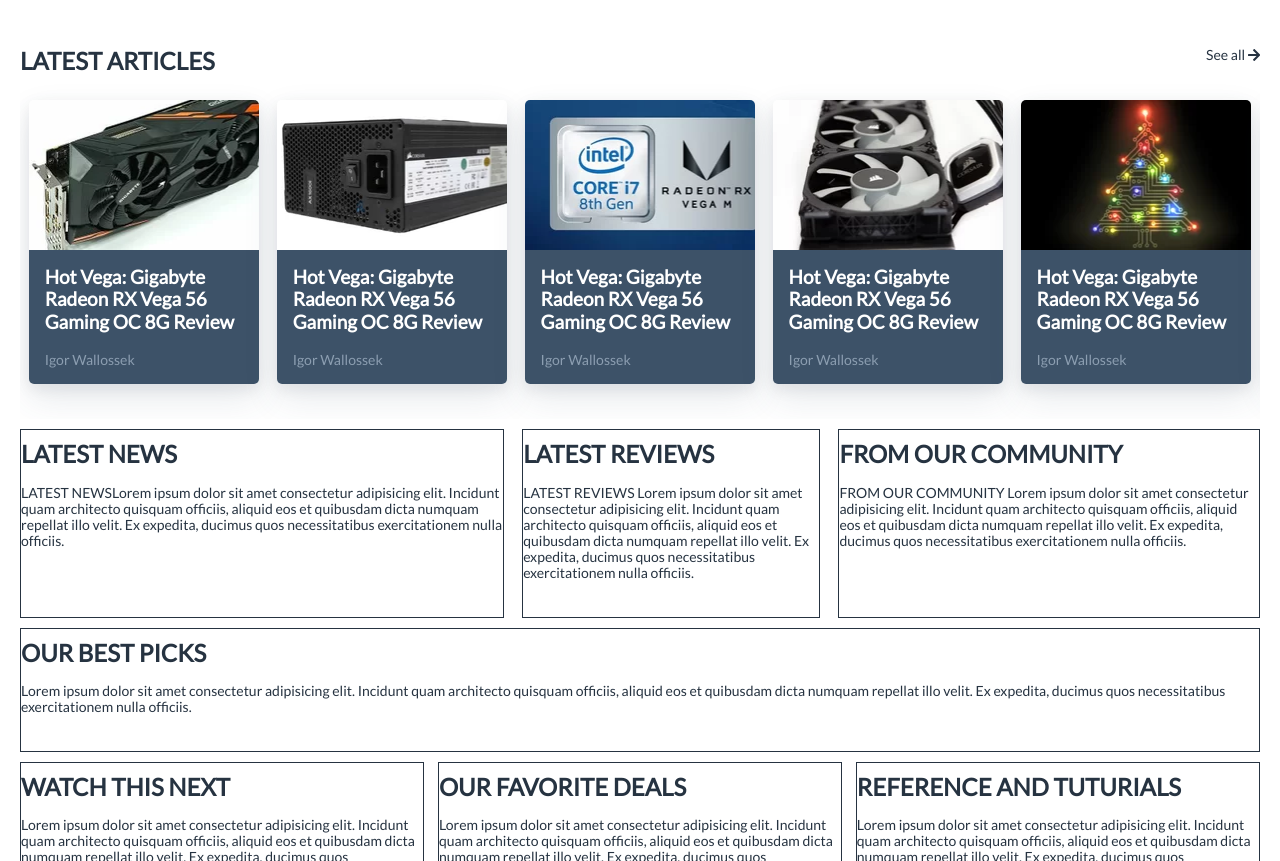
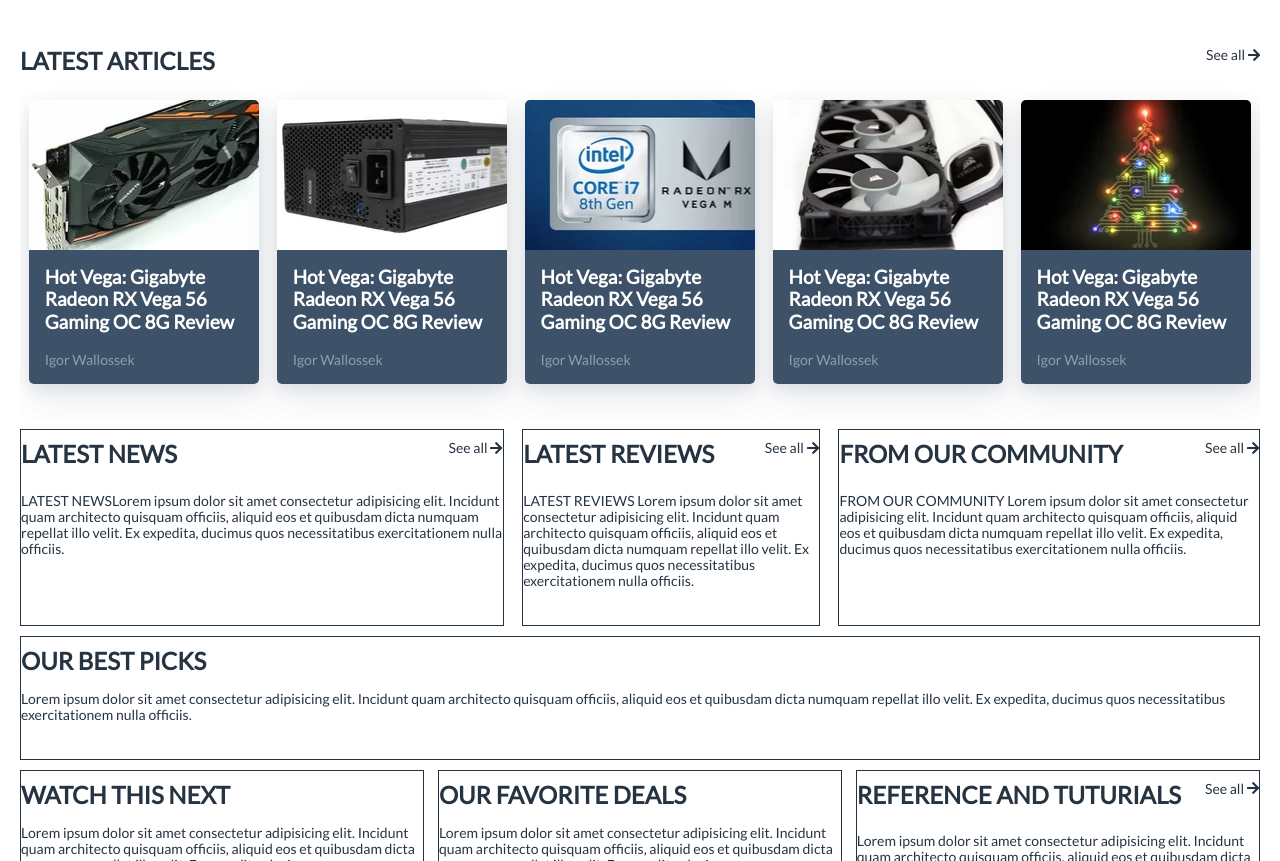
Before and after one commit to muraha/tom-s-hardware-mockup-, a website: page app/index.html in a window 1280 px wide. Shown: the part 91-952 px from the top of the page. Drawn offline with Linux system fonts and the light colour scheme.

Commit message:
see all arrow

```diff
--- a/app/index.html
+++ b/app/index.html
@@ -128,15 +128,27 @@
 				</div>
 			</section>
 			<section class="page-block news">
-				<h1 class="h1 margin-b-16 text-uppercase">Latest news</h1>
+				<div class="section-header margin-b-16">
+					<h1 class="h1 text-uppercase">Latest news</h1>
+					<a class="see-all" href="/articles/">See all <i class="fa fa-arrow-right" aria-hidden="true"></i>
+            </a>
+				</div>
 				LATEST NEWSLorem ipsum dolor sit amet consectetur adipisicing elit. Incidunt quam architecto quisquam officiis, aliquid eos et quibusdam dicta numquam repellat illo velit. Ex expedita, ducimus quos necessitatibus exercitationem nulla officiis.
 			</section>
 			<section class="page-block reviews">
-				<h1 class="h1 margin-b-16 text-uppercase">Latest reviews</h1>
+				<div class="section-header margin-b-16">
+					<h1 class="h1 text-uppercase">Latest reviews</h1>
+					<a class="see-all" href="/articles/">See all <i class="fa fa-arrow-right" aria-hidden="true"></i>
+                </a>
+				</div>
 				LATEST REVIEWS Lorem ipsum dolor sit amet consectetur adipisicing elit. Incidunt quam architecto quisquam officiis, aliquid eos et quibusdam dicta numquam repellat illo velit. Ex expedita, ducimus quos necessitatibus exercitationem nulla officiis.
 			</section>
 			<section class="page-block community">
-				<h1 class="h1 margin-b-16 text-uppercase">From our community</h1>
+				<div class="section-header margin-b-16">
+					<h1 class="h1 text-uppercase">From our community</h1>
+					<a class="see-all" href="/articles/">See all <i class="fa fa-arrow-right" aria-hidden="true"></i>
+              </a>
+				</div>
 				FROM OUR COMMUNITY Lorem ipsum dolor sit amet consectetur adipisicing elit. Incidunt quam architecto quisquam officiis, aliquid eos et quibusdam dicta numquam repellat illo velit. Ex expedita, ducimus quos necessitatibus exercitationem nulla officiis.
 			</section>
 			<section class="page-block best-picks">
@@ -152,7 +164,11 @@
 				Lorem ipsum dolor sit amet consectetur adipisicing elit. Incidunt quam architecto quisquam officiis, aliquid eos et quibusdam dicta numquam repellat illo velit. Ex expedita, ducimus quos necessitatibus exercitationem nulla officiis.
 			</section>
 			<section class="page-block ref-n-tut">
-				<h1 class="h1 margin-b-16 text-uppercase">Reference and tuturials</h1>
+				<div class="section-header margin-b-16">
+					<h1 class="h1 text-uppercase">Reference and tuturials</h1>
+					<a class="see-all" href="/articles/">See all <i class="fa fa-arrow-right" aria-hidden="true"></i>
+              </a>
+				</div>
 				Lorem ipsum dolor sit amet consectetur adipisicing elit. Incidunt quam architecto quisquam officiis, aliquid eos et quibusdam dicta numquam repellat illo velit. Ex expedita, ducimus quos necessitatibus exercitationem nulla officiis.
 			</section>
 			<section class="page-block email">
```
